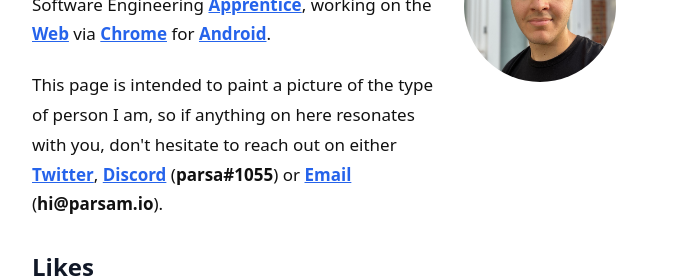
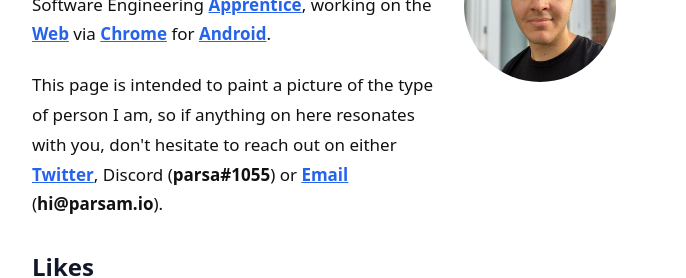
Before and after one commit to pzrsa/parsam.io, a Next.js app: page /about in a window 1280 px wide. Shown: the part 242-520 px from the top of the page, without its empty margins (296-982 px from the left). Built offline with nearby package versions, Linux system fonts and the light colour scheme.

Commit message:
remove discord link and fix title spacing

```diff
--- a/components/PostLayout.tsx
+++ b/components/PostLayout.tsx
@@ -63,7 +63,7 @@ const PostLayout: React.FC<PostProps> = ({ data }) => {
           <meta property="twitter:image" key="twitter:image" />
         )}
       </Head>
-      <div className="mb-4 px-6">
+      <div className="mb-6 px-6">
         <h1 className="text-3xl sm:text-4xl font-extrabold mb-3">
           {data.title}
         </h1>
--- a/pages/about.tsx
+++ b/pages/about.tsx
@@ -86,15 +86,8 @@ export default function About() {
               >
                 Twitter
               </a>
-              ,{" "}
-              <a
-                href="https://discord.com/users/798613615448031313"
-                rel="prefetch noreferrer"
-              >
-                Discord
-              </a>{" "}
-              (<b>parsa#1055</b>) or <a href="mailto:hi@parsam.io">Email</a> (
-              <b>hi@parsam.io</b>).
+              , Discord (<b>parsa#1055</b>) or{" "}
+              <a href="mailto:hi@parsam.io">Email</a> (<b>hi@parsam.io</b>).
             </p>
           </div>
         </div>
```
